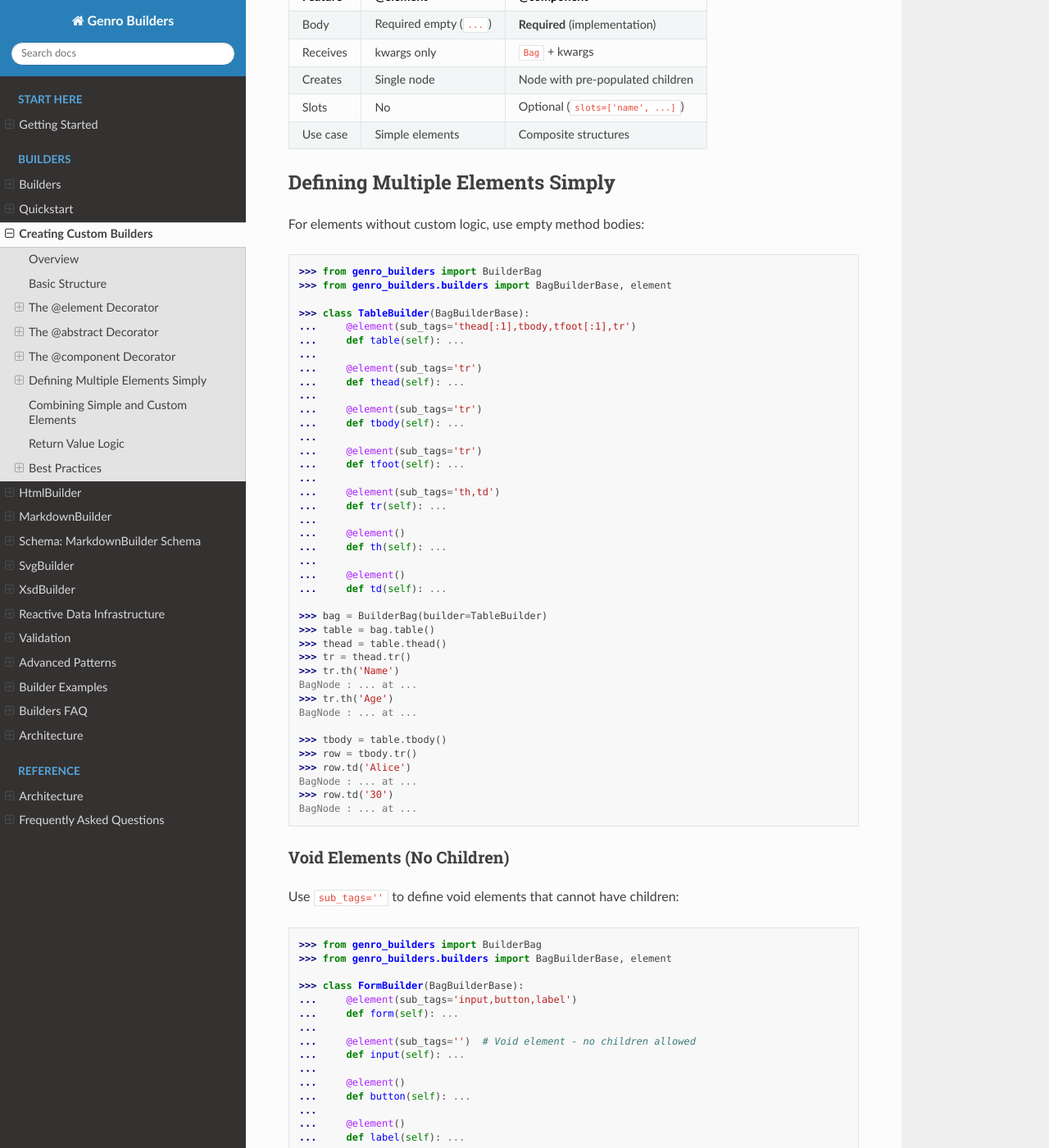
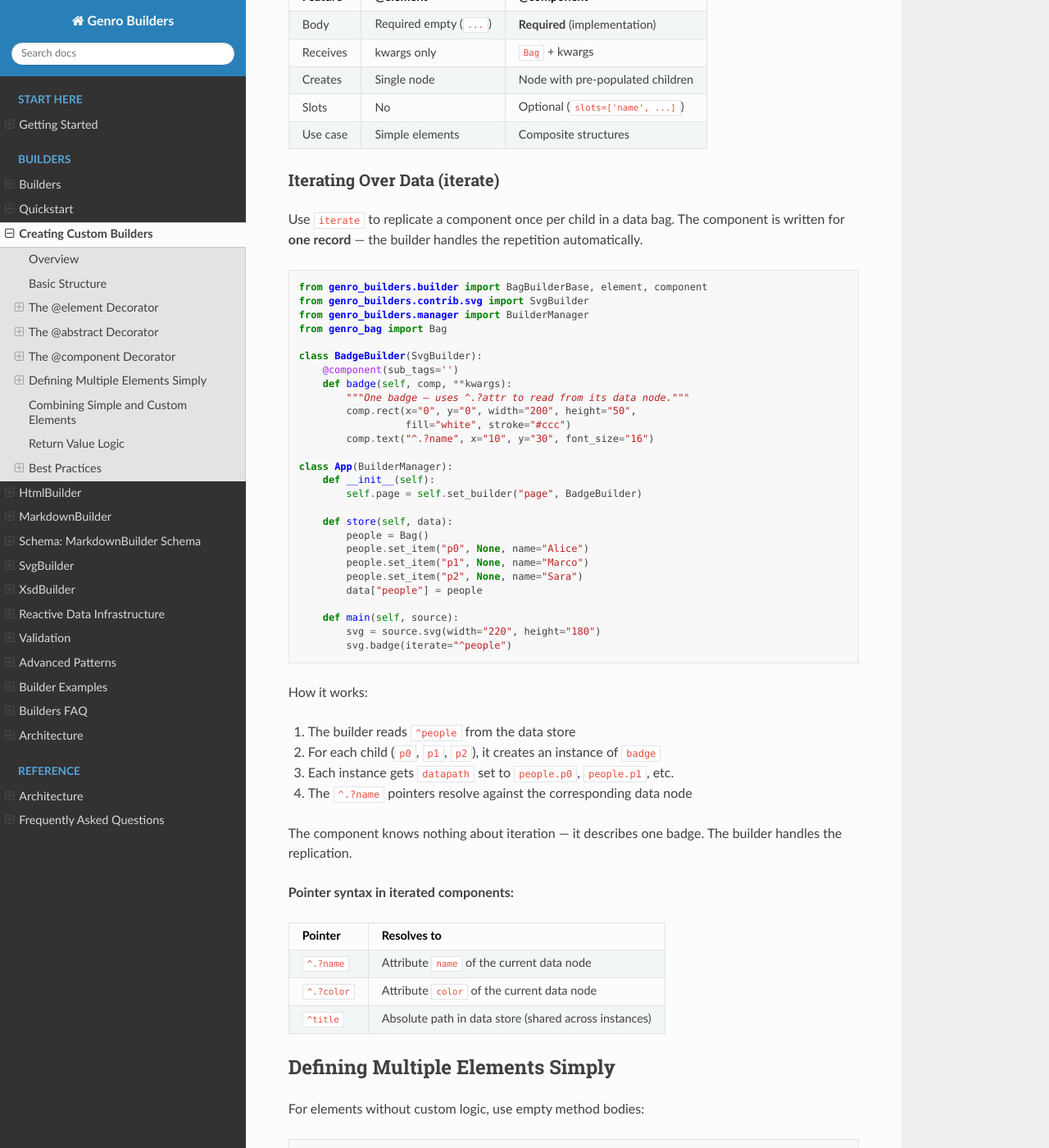
Before and after one commit to genropy/genro-builders, a Sphinx documentation site: the page built from docs/builders/custom-builders.md, in a window 1280 px wide and 1400 px high, scrolled down 10257 px. Shown: the whole window at 82% size. Built offline with Sphinx 7.4.7 and the Read the Docs theme 3.1.0, drawn with Linux system fonts in a browser that asks for light colours; pages that are not in the unit, such as notebooks, are missing from menus.

Commit message:
docs: custom renderers guide, iterate docs, updated architecture
- New docs/builders/custom-renderers.md: how to create renderers and
  compilers using the base class infrastructure (render_node pattern,
  @renderer handlers, 2-pass resolution, what NOT to do)
- custom-builders.md: add iterate section with SVG badge example
- advanced.md: update computed attributes to 2-pass pattern
- architecture.md: update pointer resolution to evaluate_on_node

````diff
--- a/docs/builders/custom-builders.md
+++ b/docs/builders/custom-builders.md
@@ -540,6 +540,60 @@ shell.left.item('nav')            # Returns slot Bag (if 'left' declared)
 | Slots | No | Optional (`slots=['name', ...]`) |
 | Use case | Simple elements | Composite structures |
 
+### Iterating Over Data (iterate)
+
+Use `iterate` to replicate a component once per child in a data bag.
+The component is written for **one record** — the builder handles the
+repetition automatically.
+
+```python
+from genro_builders.builder import BagBuilderBase, element, component
+from genro_builders.contrib.svg import SvgBuilder
+from genro_builders.manager import BuilderManager
+from genro_bag import Bag
+
+class BadgeBuilder(SvgBuilder):
+    @component(sub_tags='')
+    def badge(self, comp, **kwargs):
+        """One badge — uses ^.?attr to read from its data node."""
+        comp.rect(x="0", y="0", width="200", height="50",
+                  fill="white", stroke="#ccc")
+        comp.text("^.?name", x="10", y="30", font_size="16")
+
+class App(BuilderManager):
+    def __init__(self):
+        self.page = self.set_builder("page", BadgeBuilder)
+
+    def store(self, data):
+        people = Bag()
+        people.set_item("p0", None, name="Alice")
+        people.set_item("p1", None, name="Marco")
+        people.set_item("p2", None, name="Sara")
+        data["people"] = people
+
+    def main(self, source):
+        svg = source.svg(width="220", height="180")
+        svg.badge(iterate="^people")
+```
+
+How it works:
+
+1. The builder reads `^people` from the data store
+2. For each child (`p0`, `p1`, `p2`), it creates an instance of `badge`
+3. Each instance gets `datapath` set to `people.p0`, `people.p1`, etc.
+4. The `^.?name` pointers resolve against the corresponding data node
+
+The component knows nothing about iteration — it describes one badge.
+The builder handles the replication.
+
+**Pointer syntax in iterated components:**
+
+| Pointer | Resolves to |
+|---------|-------------|
+| `^.?name` | Attribute `name` of the current data node |
+| `^.?color` | Attribute `color` of the current data node |
+| `^title` | Absolute path in data store (shared across instances) |
+
 ## Defining Multiple Elements Simply
 
 For elements without custom logic, use empty method bodies:
````
Also changed, not shown: docs/builders/advanced.md (+11 -1 lines), docs/builders/architecture.md (+15 -5 lines), docs/builders/custom-renderers.md (added, +284 -0 lines).
